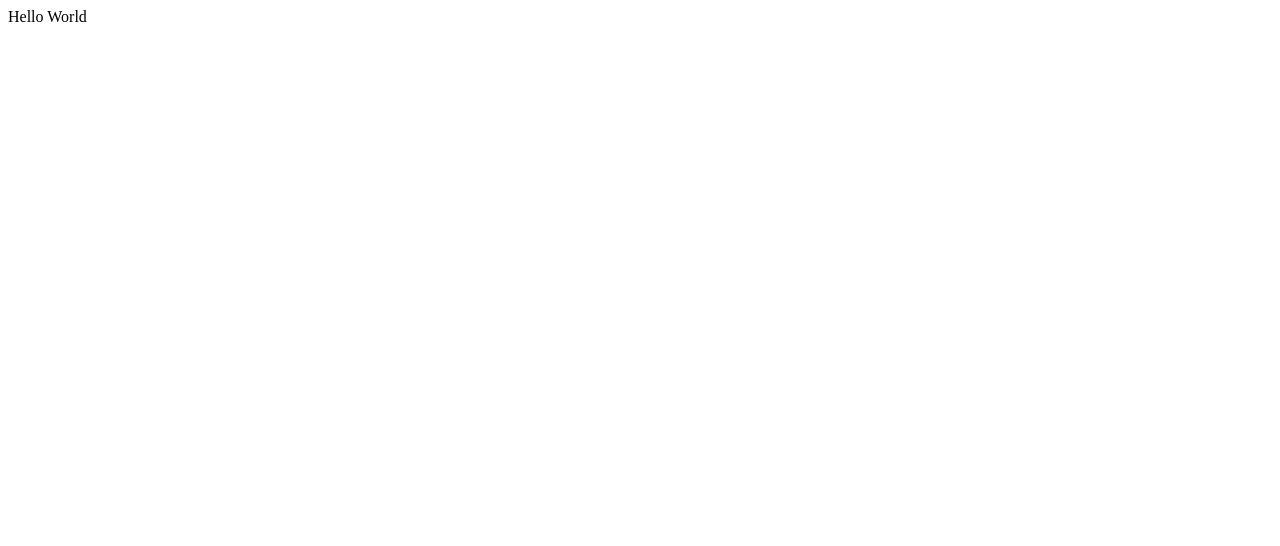
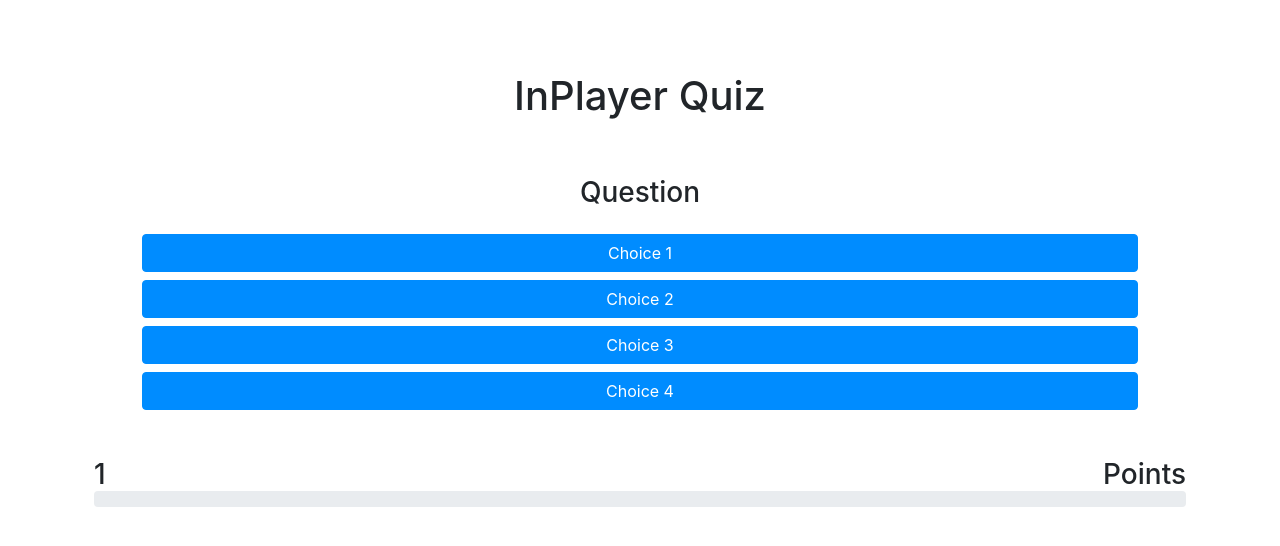
Before and after one commit to mustran/In-Player-Quiz, a plain HTML site: page pages/index.html in a window 1280 px wide. Drawn offline with nearby package versions, Linux system fonts and the light colour scheme.

Commit message:
static quiz page created

```diff
--- a/pages/index.html
+++ b/pages/index.html
@@ -1,12 +1,44 @@
 <!DOCTYPE html>
 <html lang="en">
+
 <head>
     <meta charset="UTF-8">
     <meta name="viewport" content="width=device-width, initial-scale=1.0">
     <meta http-equiv="X-UA-Compatible" content="ie=edge">
+    <link href="../vendor/bootstrap/css/bootstrap.min.css" rel="stylesheet">
+    <link href="https://stackpath.bootstrapcdn.com/font-awesome/4.7.0/css/font-awesome.min.css" rel="stylesheet">
+    <link href="https://fonts.googleapis.com/css?family=Lobster&display=swap" rel="stylesheet">
+
     <title>InPlayer Quiz</title>
 </head>
+
 <body>
-    Hello World
+    <div class="container p-4 mt-5">
+        <h1 id="inPlayer" class="text-center">InPlayer Quiz</h1>
+        <div class="row p-5">
+            <h3 id="questionText" class="w-100 text-center mb-4">Question</h3>
+            <div class="col-lg-12">
+                <button class="choice btn btn-block btn-primary">Choice 1</button>
+                <button class="choice btn btn-block btn-primary">Choice 2</button>
+                <button class="choice btn btn-block btn-primary">Choice 3</button>
+                <button class="choice btn btn-block btn-primary">Choice 4</button>
+            </div>
+        </div>
+        <div id="questionSection">
+            <h3 class="d-inline" id="countQuestions">1</h3>
+            <h3 id="points" class="d-inline float-right p-0 m-0">Points</h3>
+            <div class="progress">
+                <div id="progressBar" class="bg-warning progress-bar progress-bar-striped progress-bar-animated"
+                    role="progressbar" aria-valuenow="50" aria-valuemin="0" aria-valuemax="100"></div>
+            </div>
+        </div>
+    </div>
+
+
+
+    <script src="../scripts/quiz.js"></script>
+    <script src="vendor/jquery/jquery.min.js"></script>
+    <script src="vendor/bootstrap/js/bootstrap.bundle.js"></script>
 </body>
+
 </html>
```
Also changed, not shown: scripts/quiz.js (added), vendor/bootstrap/css/bootstrap.min.css.
